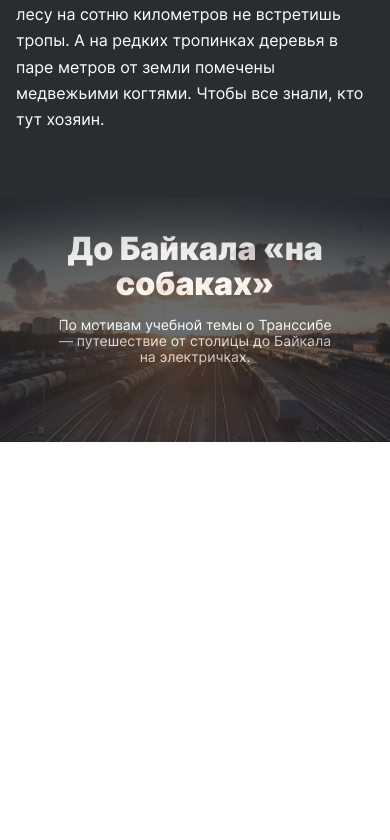
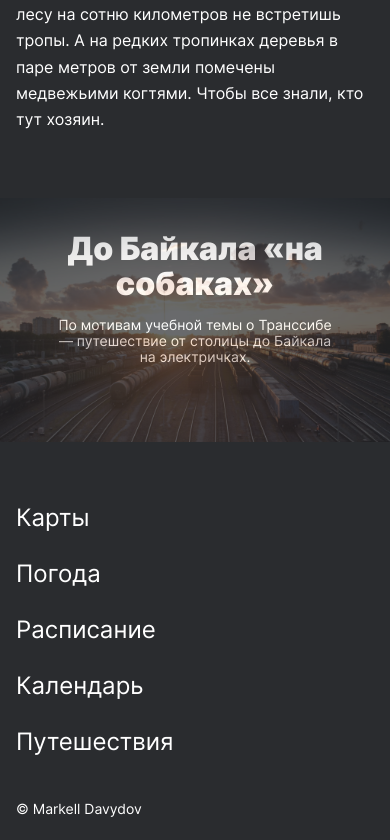
Before and after one commit to marcell88/russian-travel, a plain HTML site: page index.html in a window 390 px wide. Shown: the part 9272-10112 px from the top of the page. Before the commit the page ends 9714 px from the top, so only its background shows below. Drawn offline with nearby package versions, Linux system fonts and the light colour scheme.

Commit message:
Footer added check needed

```diff
--- /dev/null
+++ b/blocks/footer/__copyright/footer__copyright.css
@@ -0,0 +1,16 @@
+.footer__copyright {
+    font-style: normal;
+    font-weight: 400;
+    font-size: 14px;
+    line-height: 16px;
+    margin: 0;
+}
+
+@media screen and (max-width: 700px) {
+    .footer__copyright {
+        font-style: normal;
+        font-weight: 400;
+        font-size: 14px;
+        line-height: 14px;
+    }
+}
--- /dev/null
+++ b/blocks/footer/__link/footer__link.css
@@ -0,0 +1,25 @@
+.footer__link {
+    list-style: none;
+    color: white;
+    text-decoration: none;
+    transition: opacity 0.3s;
+
+    font-style: normal;
+    font-weight: 400;
+    font-size: 16px;
+    line-height: 18px;
+    margin: 0;
+}
+
+.footer__link:hover {
+    opacity: 0.8;
+}
+
+@media screen and (max-width: 700px) {
+    .footer__link {
+        font-style: normal;
+        font-weight: 400;
+        font-size: 24px;
+        line-height: 24px;
+    }
+}
--- /dev/null
+++ b/blocks/footer/__links/footer__links.css
@@ -0,0 +1,17 @@
+.footer__links {
+    list-style: none;
+    display: flex;
+    flex-direction: row;
+    column-gap: 18px;
+    margin: 0;
+    padding: 0;
+}
+
+@media screen and (max-width: 700px) {
+    .footer__links {
+        flex-direction: column;
+        justify-content: flex-start;
+        align-items: flex-start;
+        row-gap: 32px;
+    }
+}
--- /dev/null
+++ b/blocks/footer/footer.css
@@ -0,0 +1,38 @@
+.footer {
+    box-sizing: border-box;
+    width: 100%;
+    padding-left: 48px;
+    padding-right: 48px;
+    padding-top: 92px;
+    padding-bottom: 24px;
+    display: flex;
+    flex-direction: row;
+    justify-content: space-between;
+    align-items: flex-end;
+    color: white;
+}
+
+@media screen and (max-width: 1000px) {
+    .footer {
+        padding-top: 90px;
+        padding-left: 24px;
+        padding-right: 24px;
+    }
+}
+
+@media screen and (max-width: 750px) {
+    .footer {
+        padding-top: 64px;
+        padding-left: 16px;
+        padding-right: 16px;
+    }
+}
+
+@media screen and (max-width: 700px) {
+    .footer {
+        flex-direction: column;
+        justify-content: space-between;
+        align-items: flex-start;
+        row-gap: 48px;
+    }
+}
--- a/index.html
+++ b/index.html
@@ -159,6 +159,18 @@
                 </a>
             </section>
 
+            <!--Подвал сайта-->
+            <footer class="footer">
+                <ul class="footer__links">
+                    <li><a class="footer__link" target="_blank" href="https://yandex.ru/maps">Карты</a></li>
+                    <li><a class="footer__link" target="_blank" href="https://yandex.ru/pogoda">Погода</a></li>
+                    <li><a class="footer__link" target="_blank" href="https://rasp.yandex.ru">Расписание</a></li>
+                    <li><a class="footer__link" target="_blank" href="https://calendar.yandex.ru">Календарь</a></li>
+                    <li><a class="footer__link" target="_blank" href="https://travel.yandex.ru">Путешествия</a></li>
+                </ul>
+                <p class="footer__copyright">&#169; Markell Davydov</p>
+            </footer>
+
         </div>
     </body>
 </html>
--- a/pages/index.css
+++ b/pages/index.css
@@ -52,3 +52,9 @@
 @import url(../blocks/cover/__overlay/cover__overlay.css);
 @import url(../blocks/cover/__subtitle/cover__subtitle.css);
 @import url(../blocks/cover/__title/cover__title.css);
+
+/* Footer */
+@import url(../blocks/footer/footer.css);
+@import url(../blocks/footer/__links/footer__links.css);
+@import url(../blocks/footer/__link/footer__link.css);
+@import url(../blocks/footer/__copyright/footer__copyright.css);
```
